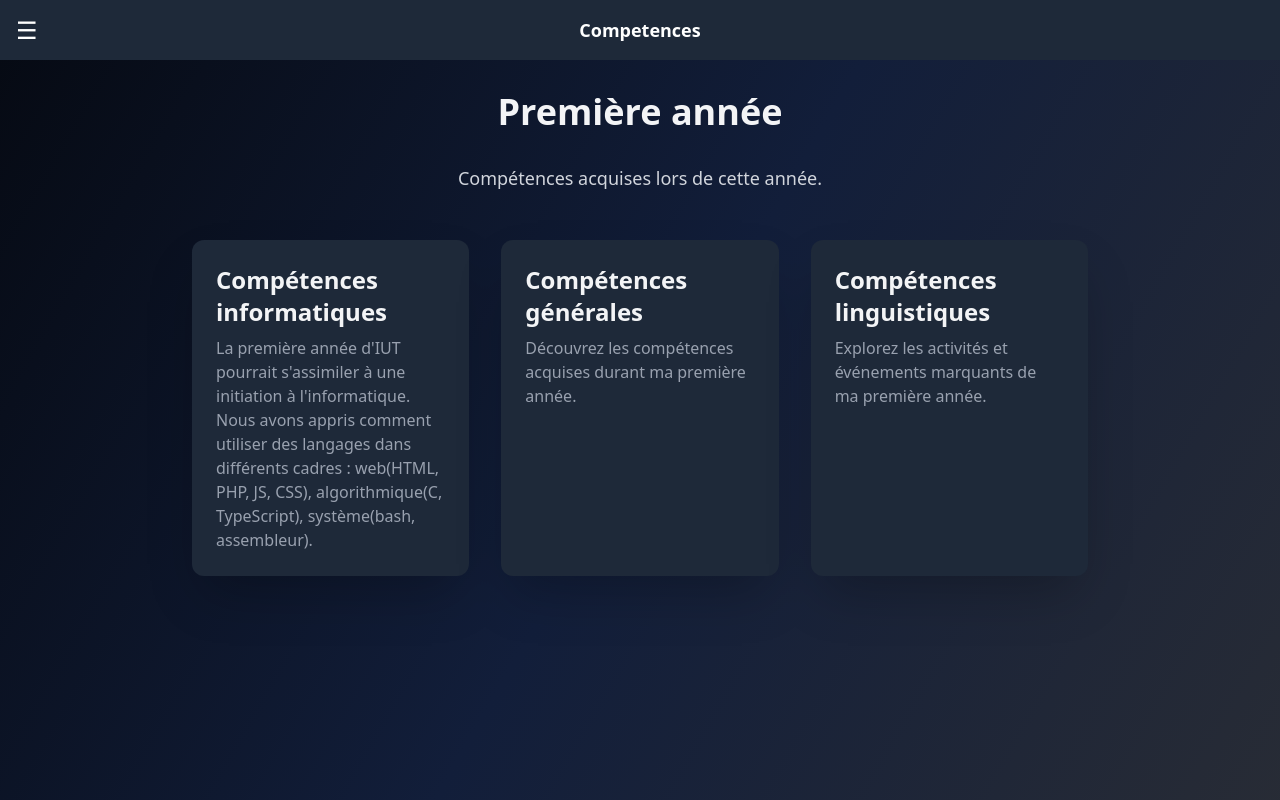
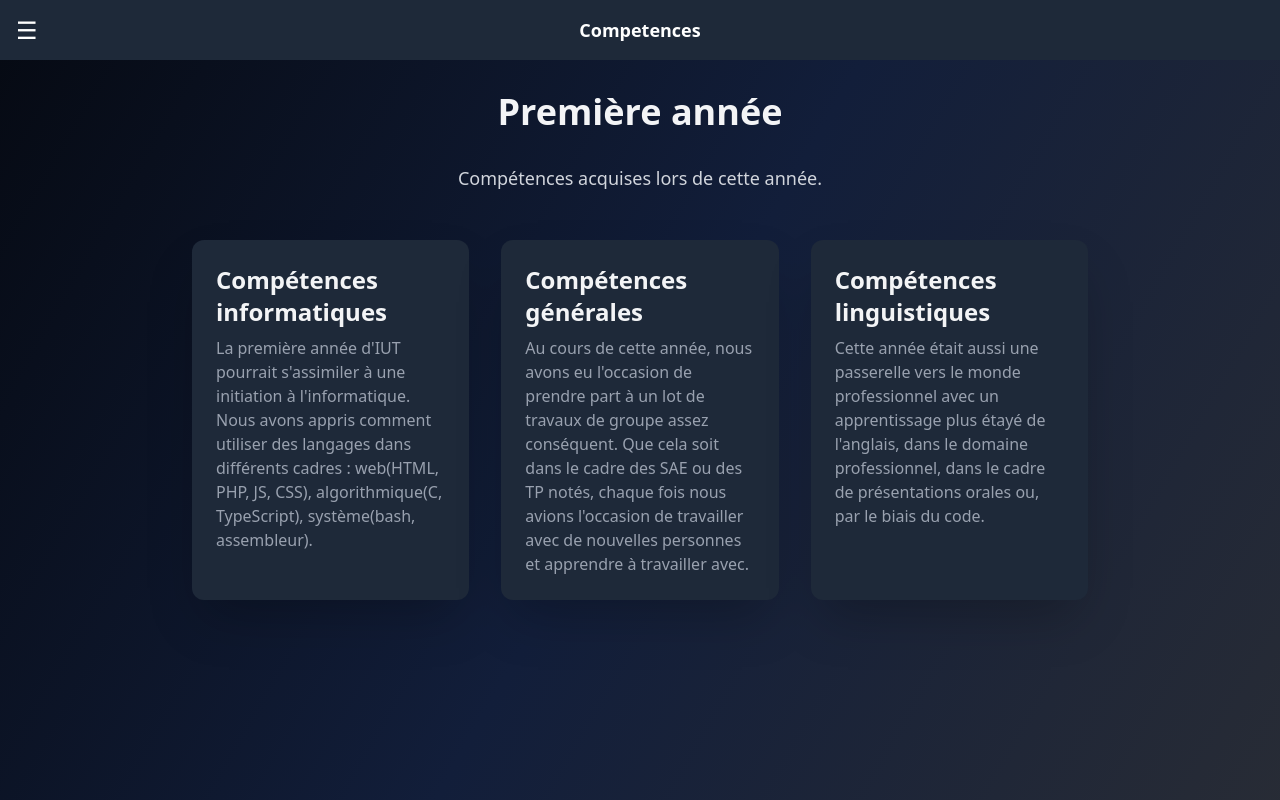
Before and after one commit to mdcnico/portfolio, a SvelteKit app: page /premannee/competences in a window 1280 px wide. Built offline with nearby package versions, Linux system fonts and the light colour scheme.

Commit message:
Fin de la première année

```diff
--- a/src/routes/premannee/competences/+page.svelte
+++ b/src/routes/premannee/competences/+page.svelte
@@ -22,7 +22,7 @@
     >
         <div class="p-6">
             <h2 class="text-2xl font-bold text-gray-100 group-hover:text-gray-400 transition-colors duration-300">Compétences générales</h2>
-            <p class="text-gray-400 mt-2" style="overflow-wrap: break-word; word-break: break-word;">Découvrez les compétences acquises durant ma première année.</p>
+            <p class="text-gray-400 mt-2" style="overflow-wrap: break-word; word-break: break-word;">Au cours de cette année, nous avons eu l'occasion de prendre part à un lot de travaux de groupe assez conséquent. Que cela soit dans le cadre des SAE ou des TP notés, chaque fois nous avions l'occasion de travailler avec de nouvelles personnes et apprendre à travailler avec.</p>
         </div>
     </div>
 
@@ -32,7 +32,7 @@
     >
         <div class="p-6">
             <h2 class="text-2xl font-bold text-gray-100 group-hover:text-gray-400 transition-colors duration-300">Compétences linguistiques</h2>
-            <p class="text-gray-400 mt-2" style="overflow-wrap: break-word; word-break: break-word;">Explorez les activités et événements marquants de ma première année.</p>
+            <p class="text-gray-400 mt-2" style="overflow-wrap: break-word; word-break: break-word;">Cette année était aussi une passerelle vers le monde professionnel avec un apprentissage plus étayé de l'anglais, dans le domaine professionnel, dans le cadre de présentations orales ou, par le biais du code.</p>
         </div>
     </div>
 </div>
```
